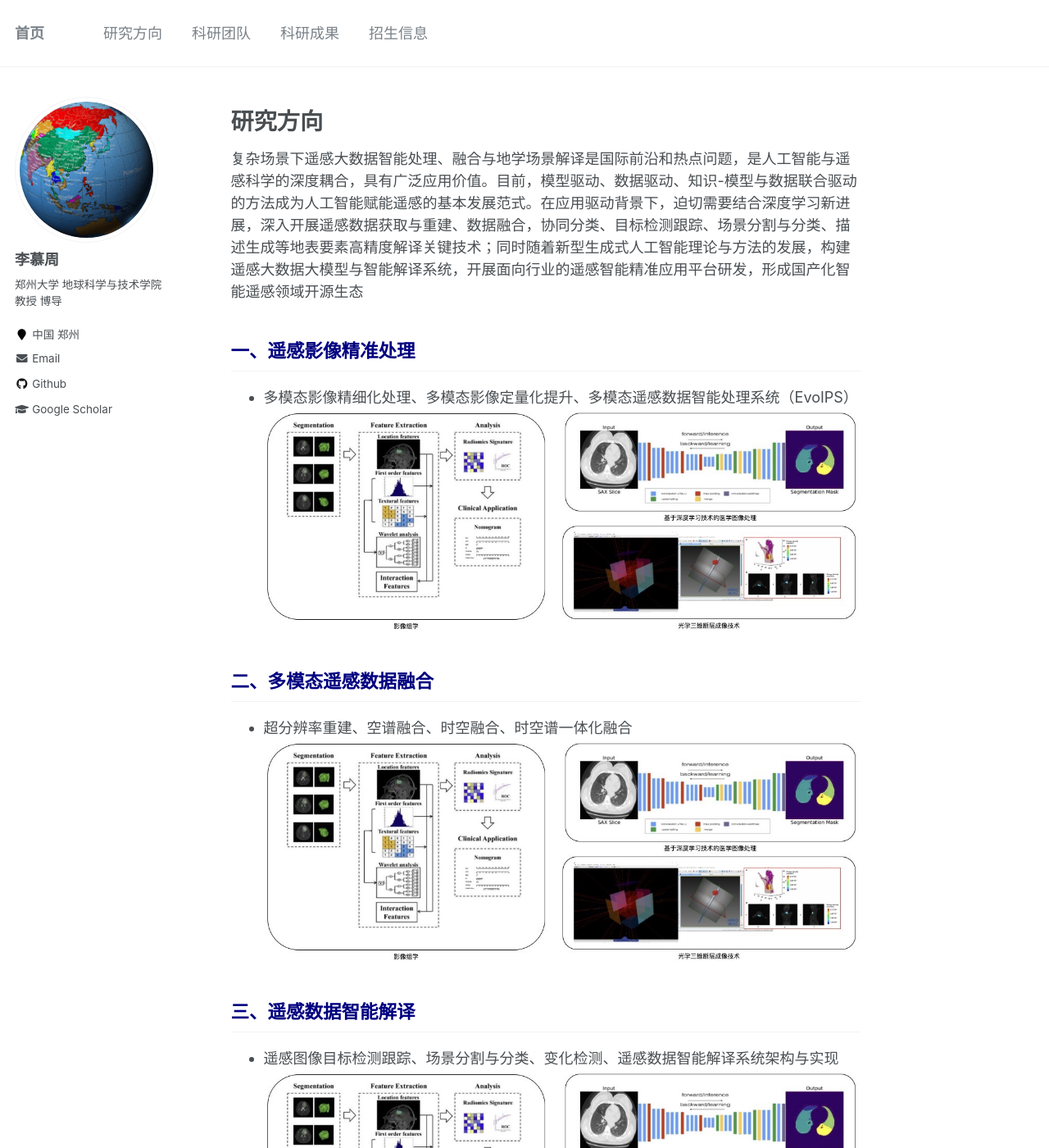
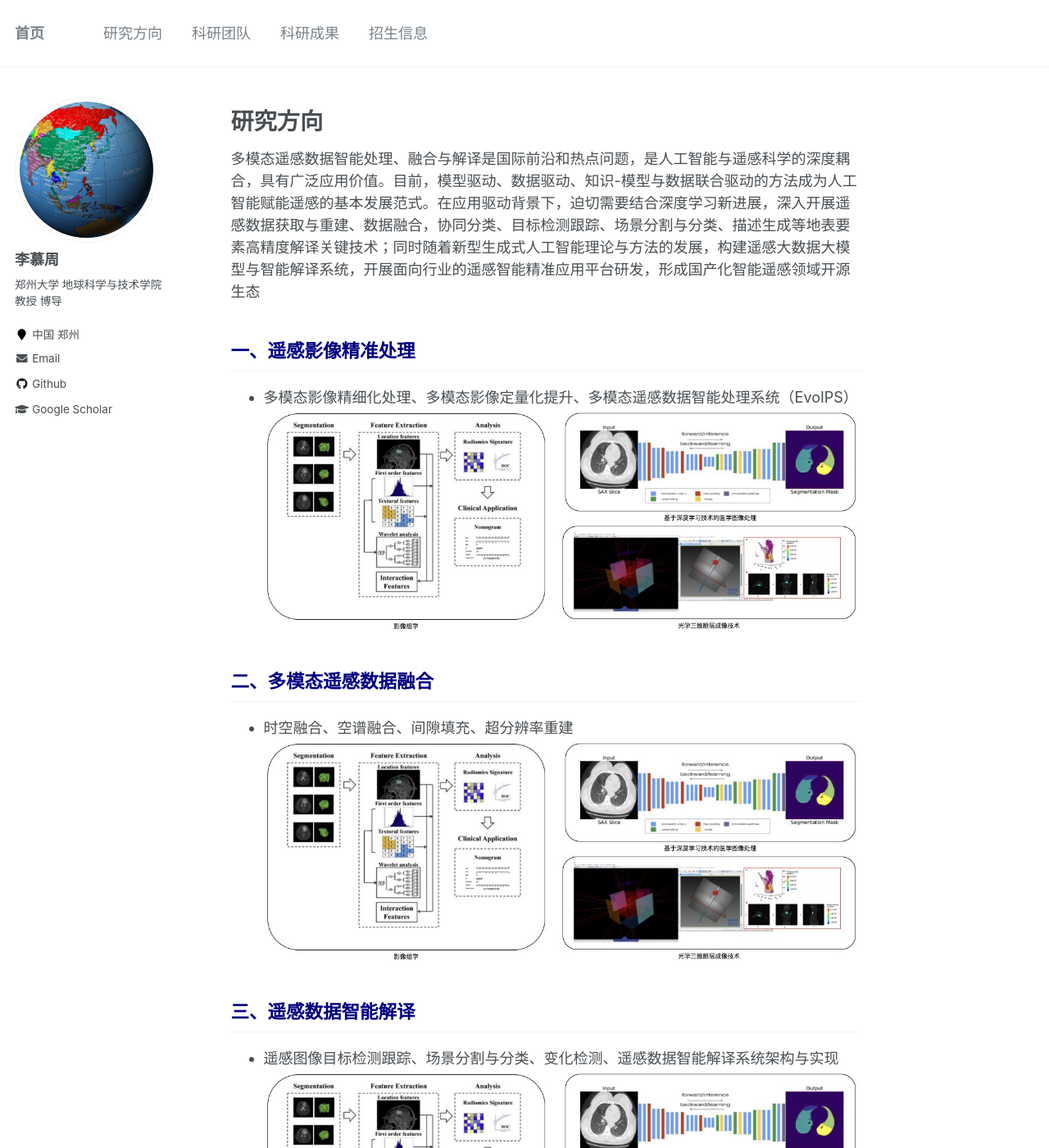
Before and after one commit to EvoIPS/evoips.github.io, a Jekyll site: the page built from _pages/researchinterests.md, in a window 1280 px wide and 1400 px high. Shown: the whole window at 82% size. Built offline with Jekyll 4.4.1, drawn with Linux system fonts in a browser that asks for light colours.

Commit message:
Update researchinterests.md

```diff
--- a/_pages/researchinterests.md
+++ b/_pages/researchinterests.md
@@ -6,7 +6,7 @@ author_profile: true
 ---
 研究方向
 ===
-复杂场景下遥感大数据智能处理、融合与地学场景解译是国际前沿和热点问题，是人工智能与遥感科学的深度耦合，具有广泛应用价值。目前，模型驱动、数据驱动、知识-模型与数据联合驱动的方法成为人工智能赋能遥感的基本发展范式。在应用驱动背景下，迫切需要结合深度学习新进展，深入开展遥感数据获取与重建、数据融合，协同分类、目标检测跟踪、场景分割与分类、描述生成等地表要素高精度解译关键技术；同时随着新型生成式人工智能理论与方法的发展，构建遥感大数据大模型与智能解译系统，开展面向行业的遥感智能精准应用平台研发，形成国产化智能遥感领域开源生态
+多模态遥感数据智能处理、融合与解译是国际前沿和热点问题，是人工智能与遥感科学的深度耦合，具有广泛应用价值。目前，模型驱动、数据驱动、知识-模型与数据联合驱动的方法成为人工智能赋能遥感的基本发展范式。在应用驱动背景下，迫切需要结合深度学习新进展，深入开展遥感数据获取与重建、数据融合，协同分类、目标检测跟踪、场景分割与分类、描述生成等地表要素高精度解译关键技术；同时随着新型生成式人工智能理论与方法的发展，构建遥感大数据大模型与智能解译系统，开展面向行业的遥感智能精准应用平台研发，形成国产化智能遥感领域开源生态
 
 <span style="color: navy">一、遥感影像精准处理</span>
 ---
@@ -15,7 +15,7 @@ author_profile: true
 
 <span style="color: navy">二、多模态遥感数据融合</span>
 ---
-+ 超分辨率重建、空谱融合、时空融合、时空谱一体化融合
++ 时空融合、空谱融合、间隙填充、超分辨率重建
 ![avatar](/images/医学影像.jpg)
 
 <span style="color: navy">三、遥感数据智能解译</span>
```
